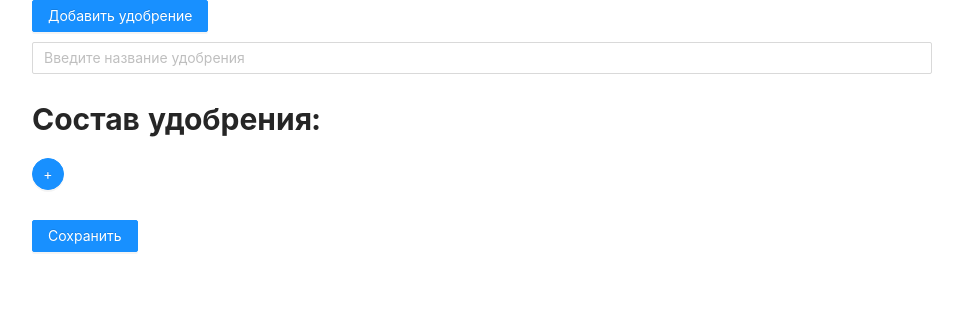
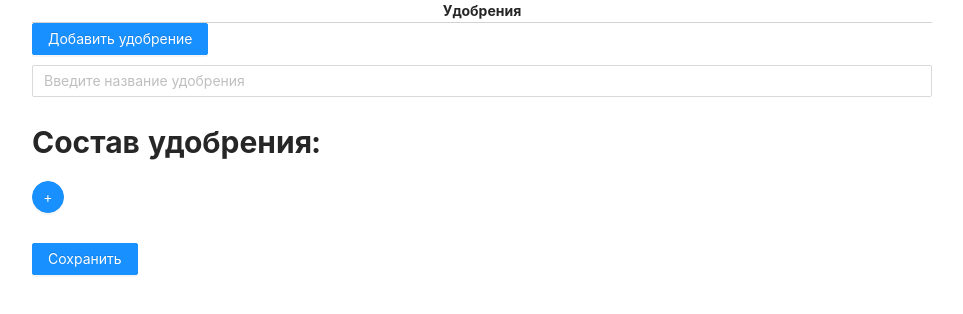
Before and after one commit to senya90/npk, a React (Create React App) app: page / in a window 1280 px wide. Shown: the top 314 px of the page, without its empty margins (158-1121 px from the left). Built offline with nearby package versions, Linux system fonts and the light colour scheme.

Commit message:
Added Fertilizers component. Interactions between Fertilizers and FertilizerEditor

```diff
--- a/src/app/App.tsx
+++ b/src/app/App.tsx
@@ -1,21 +1,13 @@
 import React from 'react';
 
-import { Button } from 'atom/button/Button';
-import { BUTTON_TYPE } from 'atom/button/ButtonTypes';
-import { FertilizerEditor } from 'organism/fertilizerEditor/FertilizerEditor';
-
 import styles from './App.module.css'
+import {Calculator} from "../template/calculator/Calculator";
 
 function App() {
     return (
         <div>
             <div className={styles.container}>
-                <Button
-                    type={BUTTON_TYPE.PRIMARY}
-                >
-                    Добавить удобрение
-                </Button>
-                <FertilizerEditor/>
+                <Calculator />
             </div>
         </div>
     );
--- a/src/atom/input/InputTypes.ts
+++ b/src/atom/input/InputTypes.ts
@@ -1,4 +1,8 @@
+import React from "react";
+
 export interface InputProps {
-    placeholder?: string,
+    value: string
+    placeholder?: string
     className?: string
+    onChange?: (e: React.ChangeEvent<HTMLInputElement>) => void
 }
--- /dev/null
+++ b/src/atom/title/Title.tsx
@@ -0,0 +1,17 @@
+import React, {FunctionComponent} from 'react';
+import style from './title.module.scss'
+
+interface TitleProps {
+    tag?: string
+}
+
+const Title: FunctionComponent<TitleProps> = ({tag, children}) => {
+
+    return (
+        <div className={style.title}>
+            {children}
+        </div>
+    );
+};
+
+export default Title;
--- /dev/null
+++ b/src/atom/title/title.module.scss
@@ -0,0 +1,5 @@
+.title {
+    text-align: center;
+    font-weight: bold;
+    border-bottom: 1px solid lightgray;
+}
--- a/src/helpers/translate/localisation.json
+++ b/src/helpers/translate/localisation.json
@@ -22,5 +22,9 @@
     "fertilizerComposition": {
         "ru": "Состав удобрения",
         "en": "Fertilizer composition"
+    },
+    "addFertilizer": {
+        "ru": "Добавить удобрение",
+        "en": "Add fertilizer"
     }
 }
--- /dev/null
+++ b/src/models/fertilizer.ts
@@ -0,0 +1,14 @@
+import { FertilizerEditorElement } from "./fertilizerEditorElement"
+import {IdGenerator} from "../helpers/idGenerator/IdGenerator";
+
+export class Fertilizer {
+    id: string
+    name: string
+    composition: FertilizerEditorElement[]
+
+    constructor(name: string, composition: FertilizerEditorElement[], id?: string) {
+        this.name = name
+        this.composition = composition;
+        this.id = id ? id : IdGenerator.generate();
+    }
+}
--- a/src/organism/fertilizerEditor/FertilizerEditor.tsx
+++ b/src/organism/fertilizerEditor/FertilizerEditor.tsx
@@ -10,8 +10,10 @@ import {FertilizerEditorProps} from "./FertilizerEditorTypes";
 import {FertilizerEditorElement} from "../../models/fertilizerEditorElement";
 import {FertilizerElement} from "./fertilizerElement/FertilizerElement";
 import {translate} from "../../helpers/translate/translate";
+import {Fertilizer} from "../../models/fertilizer";
 
 const FertilizerEditor: FunctionComponent<FertilizerEditorProps> = (props) => {
+    const [name, setName] = useState<string>('')
     const [elements, setElements] = useState<FertilizerEditorElement[]>([])
 
     const onElementChanged = (updatedElement: FertilizerEditorElement) => {
@@ -36,22 +38,34 @@ const FertilizerEditor: FunctionComponent<FertilizerEditorProps> = (props) => {
     const updateElements = (updatedElements: FertilizerEditorElement[]) => {
         console.log('updatedElements', updatedElements)
         setElements(updatedElements)
-        // this.onFertilizerElementsUpdated() // notify
     }
 
     const onAddFertilizerNewElement = (e: React.MouseEvent) => {
         updateElements([...elements, new FertilizerEditorElement()])
     }
 
+    const onChangeName = (e: React.ChangeEvent<HTMLInputElement>) => {
+        setName(e.target.value)
+    }
+
     const onSave = () => {
-        console.log('onSave', elements)
+        const fertilizer = new Fertilizer(name, elements)
+        props.onSaveFertilizer(fertilizer)
+        resetState()
+    }
+
+    const resetState = () => {
+        setElements([])
+        setName('')
     }
 
     return (
         <form className={style.fertilizerEditor}>
             <Input
+                value={name}
                 placeholder={translate('enterFertilizerName')}
                 className={`${commonStyles.mb_micro}`}
+                onChange={onChangeName}
             />
             <div className={`${commonStyles.mb_nano} ${commonStyles.title}`}>{translate('fertilizerComposition')}:</div>
 
--- a/src/organism/fertilizerEditor/FertilizerEditorTypes.ts
+++ b/src/organism/fertilizerEditor/FertilizerEditorTypes.ts
@@ -1,3 +1,5 @@
+import {Fertilizer} from "../../models/fertilizer";
+
 export interface FertilizerEditorProps {
-
+    onSaveFertilizer: (fertilizer: Fertilizer) => void
 }
--- /dev/null
+++ b/src/organism/fertilizers/Fertilizers.tsx
@@ -0,0 +1,30 @@
+import React, {FunctionComponent} from 'react';
+import {BUTTON_TYPE} from "../../atom/button/ButtonTypes";
+import {Button} from "../../atom/button/Button";
+import {translate} from "../../helpers/translate/translate";
+import Title from 'atom/title/Title';
+import {FertilizersProps} from "./FertilizersType";
+
+const Fertilizers:FunctionComponent<FertilizersProps> = ({fertilizers}) => {
+
+    const renderFertilizers = () => {
+        return fertilizers.map(fert => {
+            return <div>{fert.id} {fert.name}</div>
+        })
+    }
+
+    return (
+        <div>
+            <Title>Удобрения</Title>
+            {renderFertilizers()}
+            <Button
+                type={BUTTON_TYPE.PRIMARY}
+            >
+                {translate('addFertilizer')}
+            </Button>
+
+        </div>
+    );
+};
+
+export {Fertilizers}
--- /dev/null
+++ b/src/organism/fertilizers/FertilizersType.ts
@@ -0,0 +1,5 @@
+import {Fertilizer} from "../../models/fertilizer";
+
+export interface FertilizersProps {
+    fertilizers: Fertilizer[]
+}
--- /dev/null
+++ b/src/template/calculator/Calculator.tsx
@@ -0,0 +1,45 @@
+import React, {useState} from 'react';
+import {FertilizerEditor} from "../../organism/fertilizerEditor/FertilizerEditor";
+import {Fertilizers} from "../../organism/fertilizers/Fertilizers";
+import { Fertilizer } from 'models/fertilizer';
+
+const Calculator = () => {
+    const [fertilizers, setFertilizers] = useState<Fertilizer[]>([])
+
+    const onSaveFertilizer = (savedFertilizer: Fertilizer) => {
+        const found = fertilizers.find(fertilizer => fertilizer.id === savedFertilizer.id)
+        if (!found) {
+            addFertilizer(savedFertilizer)
+            return
+        }
+
+        updateFertilizer(savedFertilizer)
+    }
+
+    const addFertilizer = (savedFertilizer: Fertilizer) => {
+        setFertilizers([...fertilizers, savedFertilizer])
+    }
+
+    const updateFertilizer = (updatedFertilizer: Fertilizer) => {
+        const newFertilizers = fertilizers.map(fertilizer => {
+            if (fertilizer.id === updatedFertilizer.id) {
+                return updatedFertilizer
+            }
+            return fertilizer
+        })
+        setFertilizers(newFertilizers)
+    }
+
+    return (
+        <div>
+            <Fertilizers
+                fertilizers={fertilizers}
+            />
+            <FertilizerEditor
+                onSaveFertilizer={onSaveFertilizer}
+            />
+        </div>
+    );
+};
+
+export {Calculator}
```
